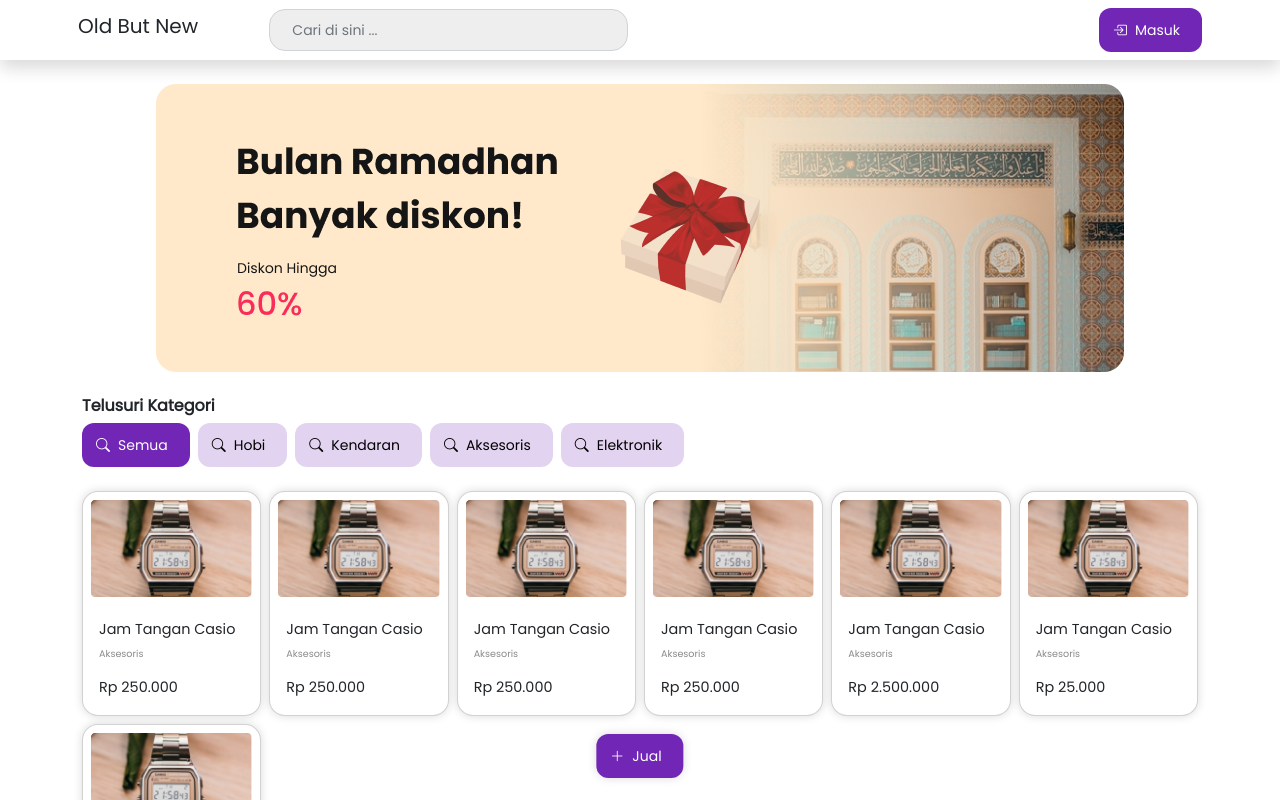
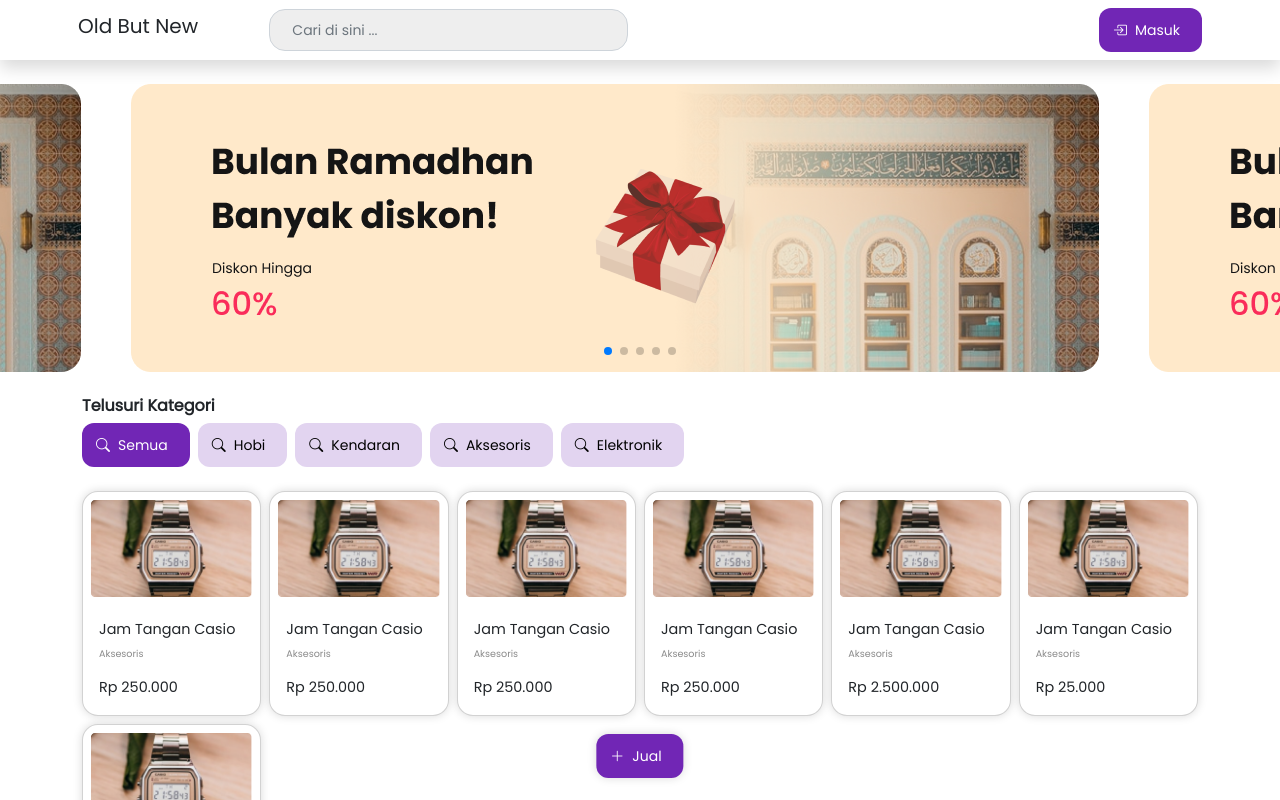
Before and after one commit to adityahimaone/FE-Second-Hand-App, a React (Create React App) app: page / in a window 1280 px wide. Shown: the top 800 px of the page. Built offline with nearby package versions, Linux system fonts and the light colour scheme.

Commit message:
add carousel

```diff
--- a/package.json
+++ b/package.json
@@ -18,6 +18,7 @@
     "redux-logger": "^3.0.6",
     "redux-thunk": "^2.4.1",
     "sass": "^1.52.3",
+    "swiper": "^8.2.4",
     "web-vitals": "^2.1.4"
   },
   "scripts": {
--- a/src/assets/styles/Home.module.scss
+++ b/src/assets/styles/Home.module.scss
@@ -1,5 +1,11 @@
 .section-main {
   position: relative;
+}
+
+.section-carousel {
+  overflow: hidden;
+
+  width: 100%;
 }
 
 .button-float {
--- a/src/component/elements/Home/Carousel.jsx
+++ b/src/component/elements/Home/Carousel.jsx
@@ -1,9 +1,51 @@
-import React from 'react'
+import React from "react";
+import { Swiper, SwiperSlide } from "swiper/react";
+import { Navigation, Pagination, Scrollbar, A11y } from "swiper";
+// Import Swiper styles
+import "swiper/css";
+import "swiper/css/navigation";
+import "swiper/css/pagination";
+import "swiper/css/scrollbar";
 
 function Carousel() {
   return (
-    <div>Carousel</div>
-  )
+    <Swiper
+      modules={[Navigation, Pagination, Scrollbar, A11y]}
+      spaceBetween={50}
+      slidesPerView={3}
+      navigation
+      breakpoints={{
+        576: {
+          width: 576,
+          slidesPerView: 2,
+        },
+        1024: {
+          width: 968,
+          slidesPerView: 1,
+        },
+      }}
+      pagination={{ clickable: true }}
+      // scrollbar={{ draggable: true }}
+      onSwiper={(swiper) => console.log(swiper)}
+      onSlideChange={() => console.log("slide change")}
+    >
+      <SwiperSlide>
+        <img src="/images/img_banner.png" alt="" className="" />
+      </SwiperSlide>
+      <SwiperSlide>
+        <img src="/images/img_banner.png" alt="" />
+      </SwiperSlide>
+      <SwiperSlide>
+        <img src="/images/img_banner.png" alt="" />
+      </SwiperSlide>
+      <SwiperSlide>
+        <img src="/images/img_banner.png" alt="" />
+      </SwiperSlide>
+      <SwiperSlide>
+        <img src="/images/img_banner.png" alt="" />
+      </SwiperSlide>
+    </Swiper>
+  );
 }
 
-export default Carousel
+export default Carousel;
--- a/src/pages/home.jsx
+++ b/src/pages/home.jsx
@@ -2,6 +2,7 @@
 import { Button } from "react-bootstrap";
 import CardHome from "../component/UI/Card/CardHome";
 import Style from "../assets/styles/Home.module.css";
+import Carousel from "../component/elements/Home/Carousel";
 
 function Home() {
   const cardData = [
@@ -53,8 +54,13 @@
   return (
     <>
       <section id="banner" className="my-4">
-        <div className="d-flex justify-content-center">
-          <img src="/images/img_banner.png" alt="" />
+        <div
+          className="d-flex justify-content-center"
+          style={{ overflow: "hidden" }}
+        >
+          <div className={Style["section-carousel"]}>
+            <Carousel />
+          </div>
         </div>
       </section>
       <section id="main" className={Style["section-main"]}>
```
Also changed, not shown: 1 other file (tests, documents, lock files or other folders).
